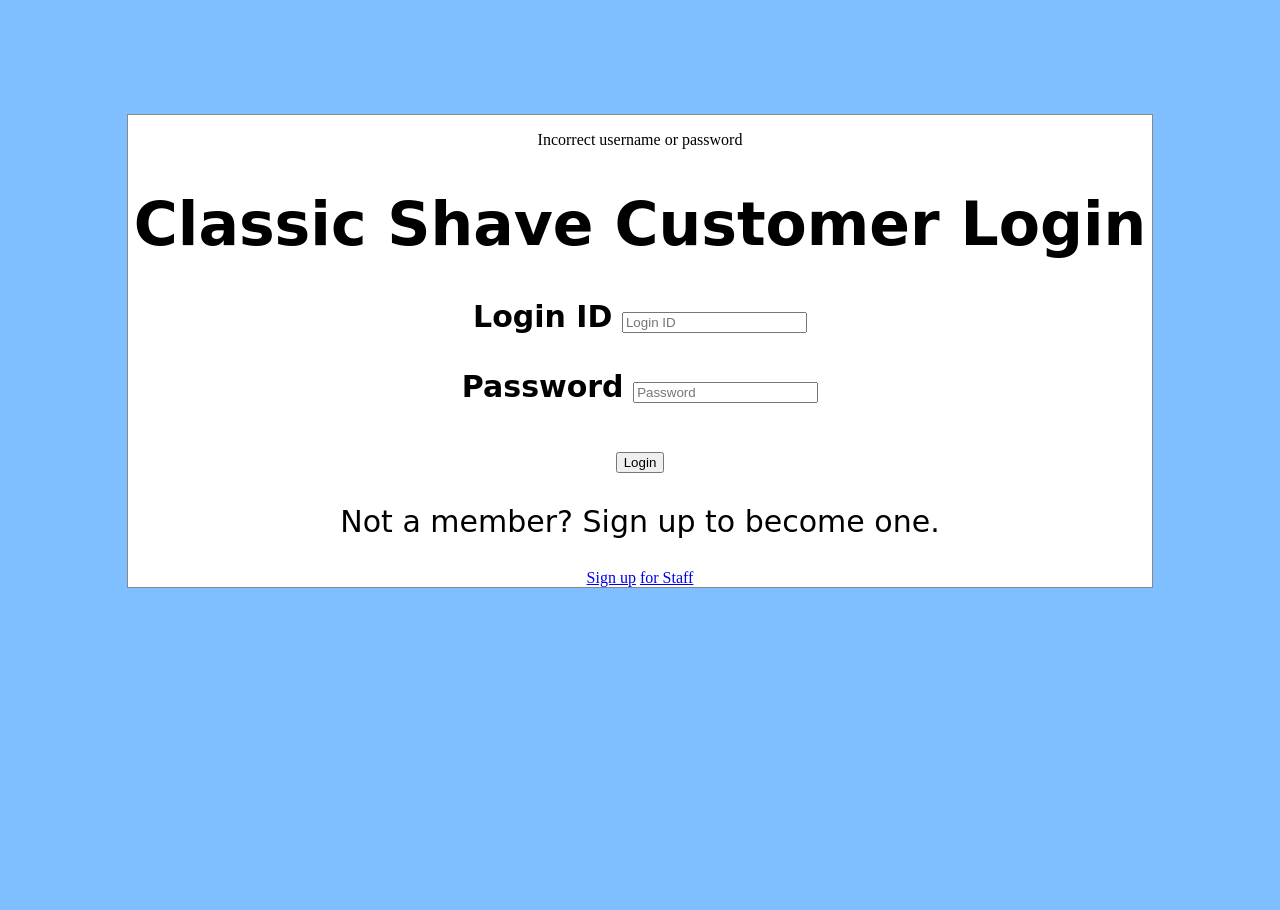
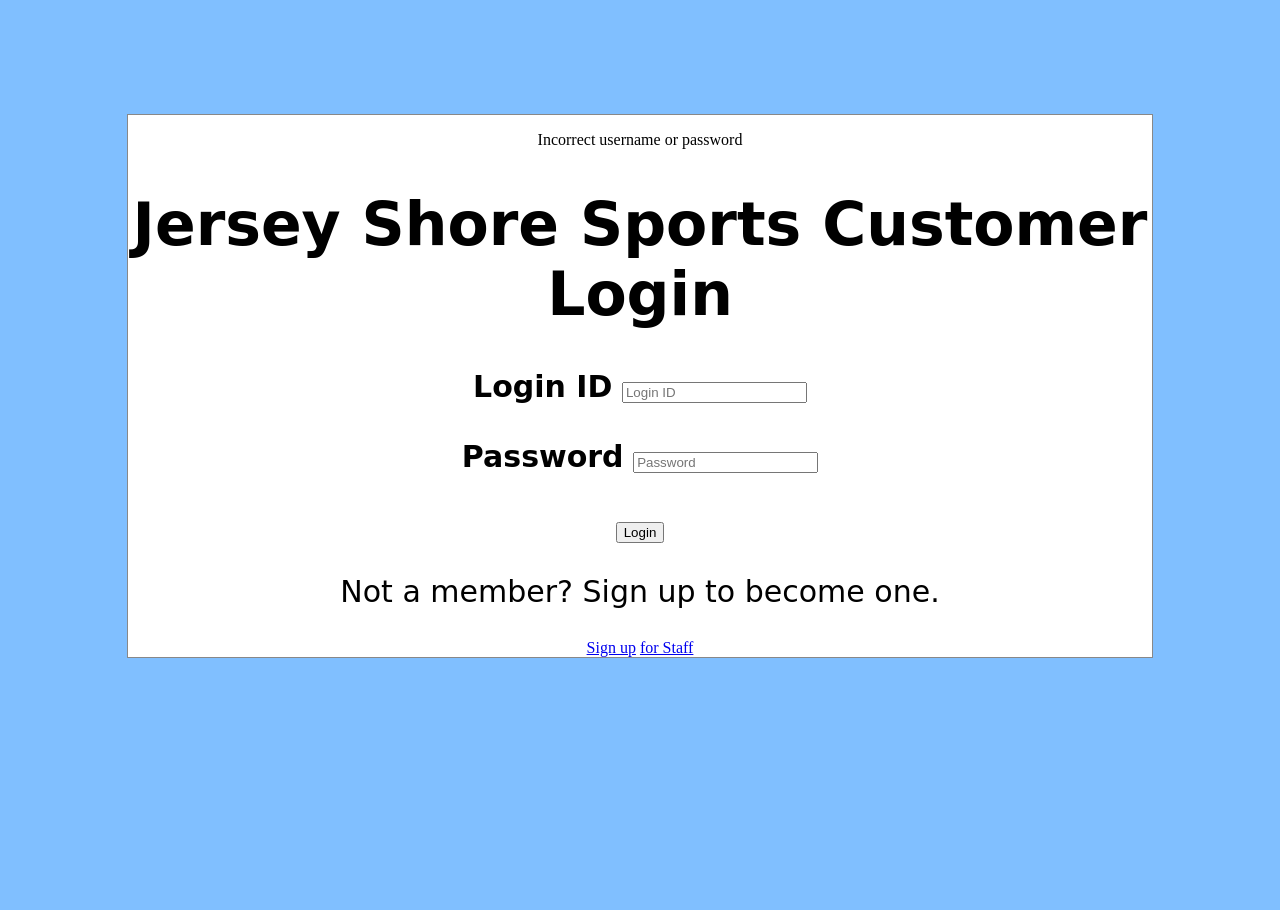
Before and after one commit to yaminichitikela/ESports_WebSite-master, a PHP site: page /CustomerLogin.php?error=true in a window 1280 px wide. Run offline with PHP 8.4, Linux system fonts and the light colour scheme.

Commit message:
new changes

```diff
--- a/CustomerLogin.php
+++ b/CustomerLogin.php
@@ -3,7 +3,7 @@
 <html>
 
 <head>
-	<title>Classic Shave Customer Login</title>
+	<title>Jersey Shore Sports Customer Login</title>
 	<style type="text/css">
 		div {
 			text-align: center;
@@ -65,7 +65,7 @@
 					<p class="error">Incorrect username or password</p>
 					<?php } ?>
 					<div class="s">
-						<h1>Classic Shave Customer Login</h1>
+						<h1>Jersey Shore Sports Customer Login</h1>
 
 						<label><b>Login ID</b></label>
 						<input type="text" name="Login_ID" id="Login_ID" placeholder="Login ID">
--- a/DatabaseEmployeeView.php
+++ b/DatabaseEmployeeView.php
@@ -18,7 +18,7 @@ if(isset($_POST['but1_submit'])){
 
         if($count > 0){
             $_SESSION['uname'] = $uname;
-            header('Location: DatabaseEmployeeHome.php');
+            header('Location: DatabaseEmployeehome.php');
         }else{
             echo "Invalid username and password";
         }
@@ -30,7 +30,7 @@ if(isset($_POST['but1_submit'])){
 
 <html>
     <head>
-        <title>Classic Shave Login</title>
+        <title>Jersey Shore Sports Login</title>
         <link href="style.css" rel="stylesheet" type="text/css">
     </head>
     <body>
```
Also changed, not shown: Pictures/Homelogo.PNG (added), Pictures/Shoppingcart.PNG (added), Pictures/loginbutton111.PNG (added), Pictures/logout.png (added), Pictures/signupbutton111.png (added).
